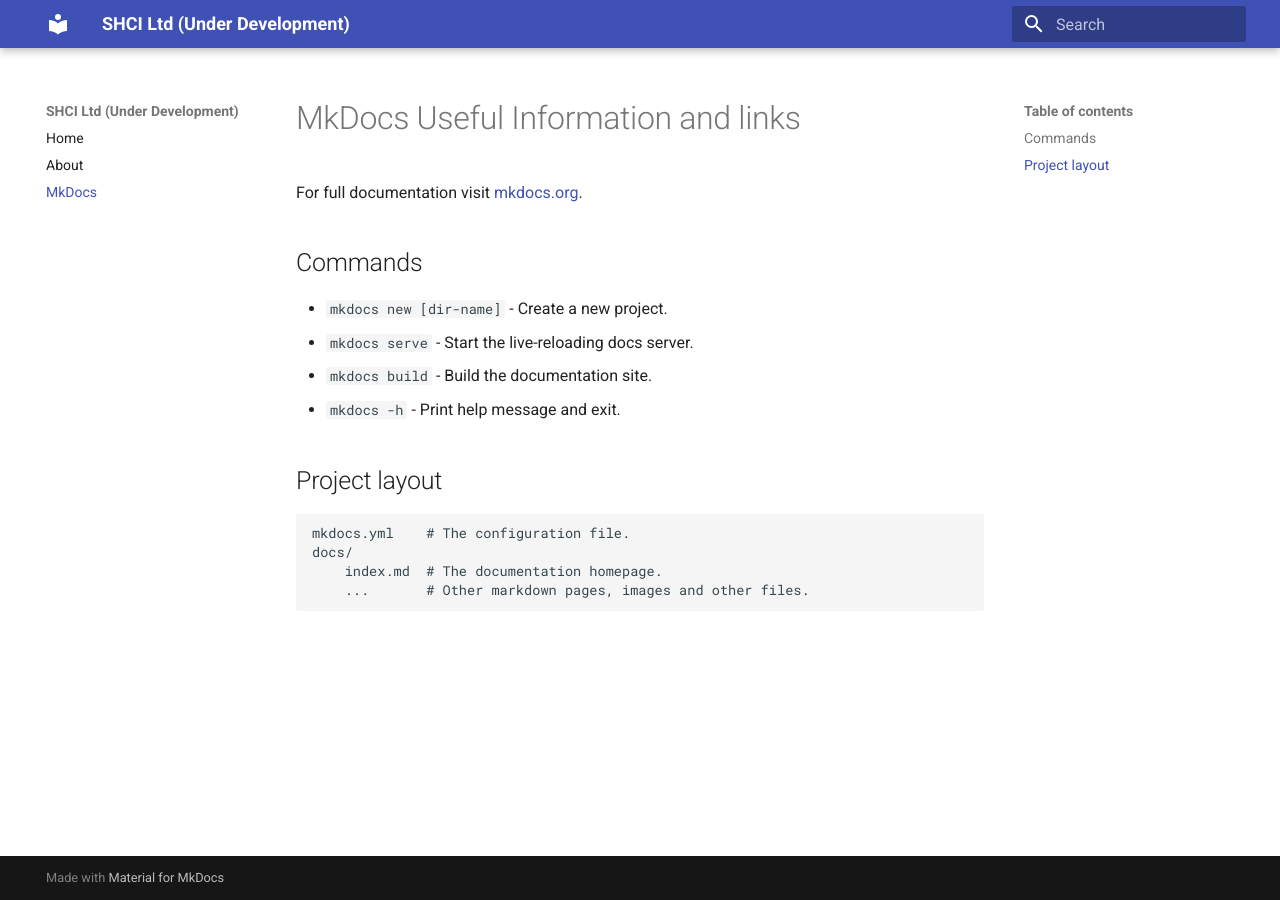
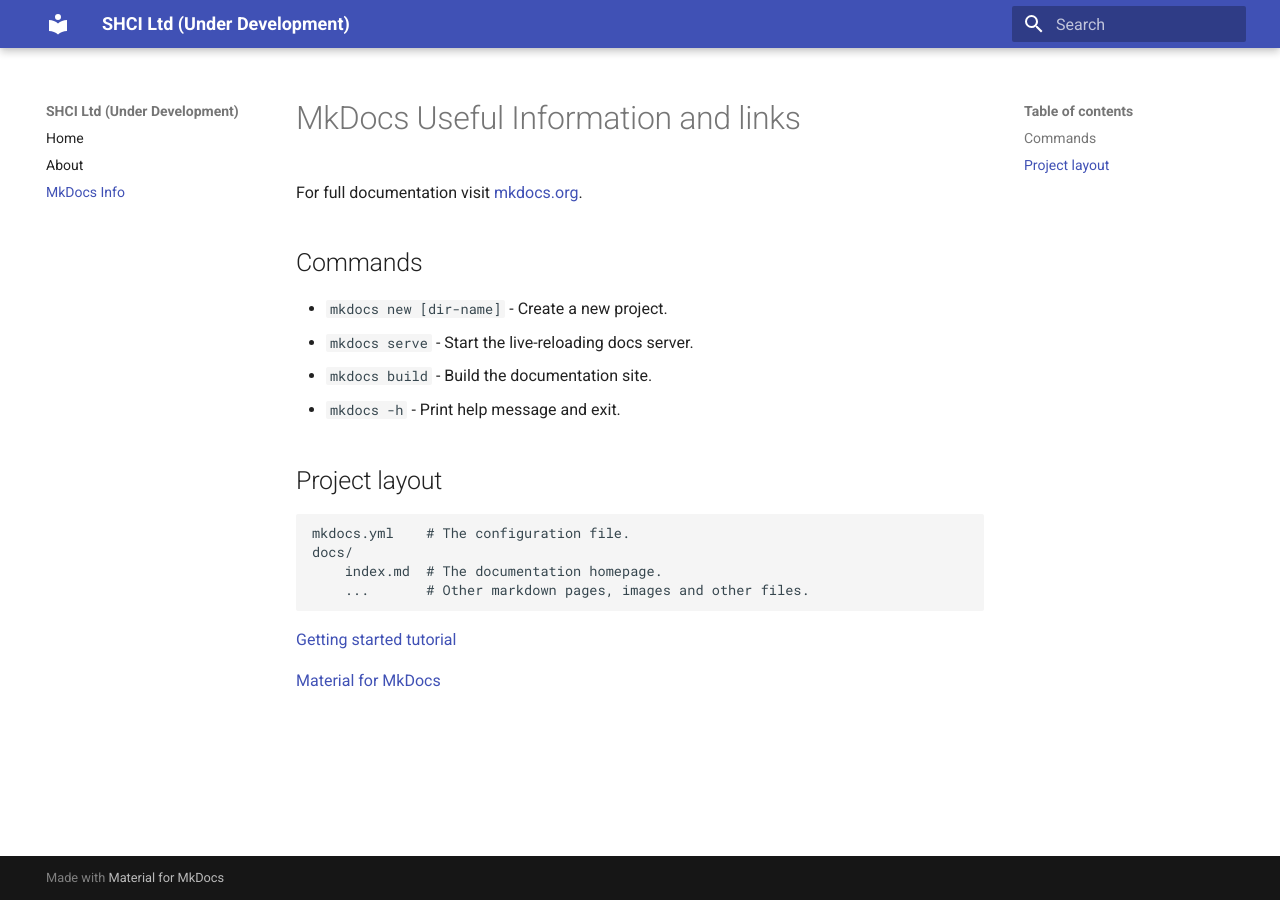
Before and after one commit to shci-ltd/website, an MkDocs documentation site: the page built from docs/mkdocs.md, in a window 1280 px wide. Built offline with MkDocs 1.6.1 and Material for MkDocs 9.7.7, drawn with Linux system fonts in a browser that asks for light colours.

Commit message:
Edit MkDocs info with useful links

```diff
--- a/docs/mkdocs.md
+++ b/docs/mkdocs.md
@@ -15,3 +15,7 @@
     docs/
         index.md  # The documentation homepage.
         ...       # Other markdown pages, images and other files.
+
+[Getting started tutorial](https://www.mkdocs.org/getting-started/)
+
+[Material for MkDocs](https://squidfunk.github.io/mkdocs-material/)
--- a/mkdocs.yml
+++ b/mkdocs.yml
@@ -4,7 +4,7 @@
 nav:
   - Home: index.md
   - About: about.md
-  - MkDocs: mkdocs.md
+  - MkDocs Info: mkdocs.md
 
 markdown_extensions:
   - attr_list
```
Also changed, not shown: 3 other files.
